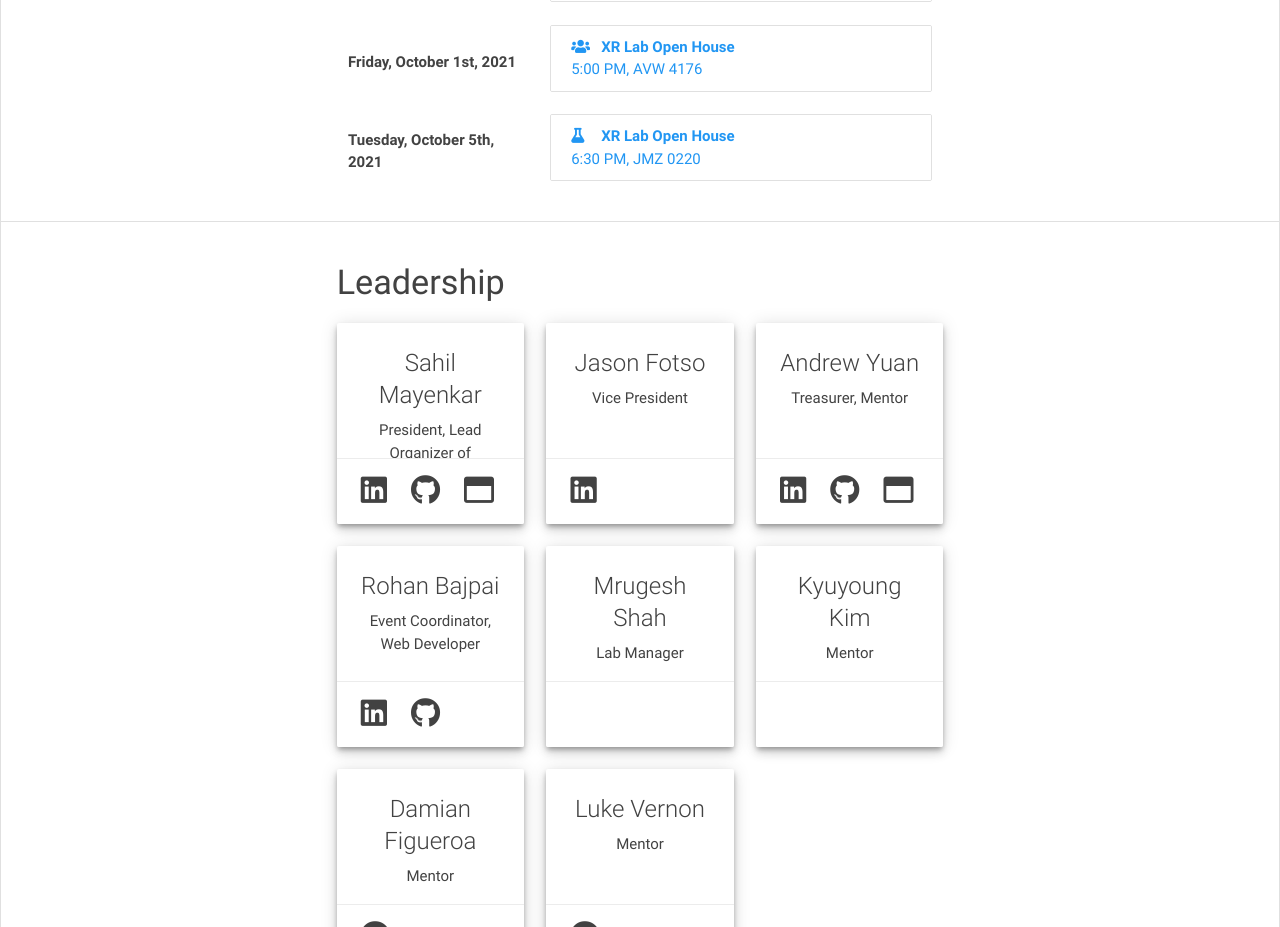
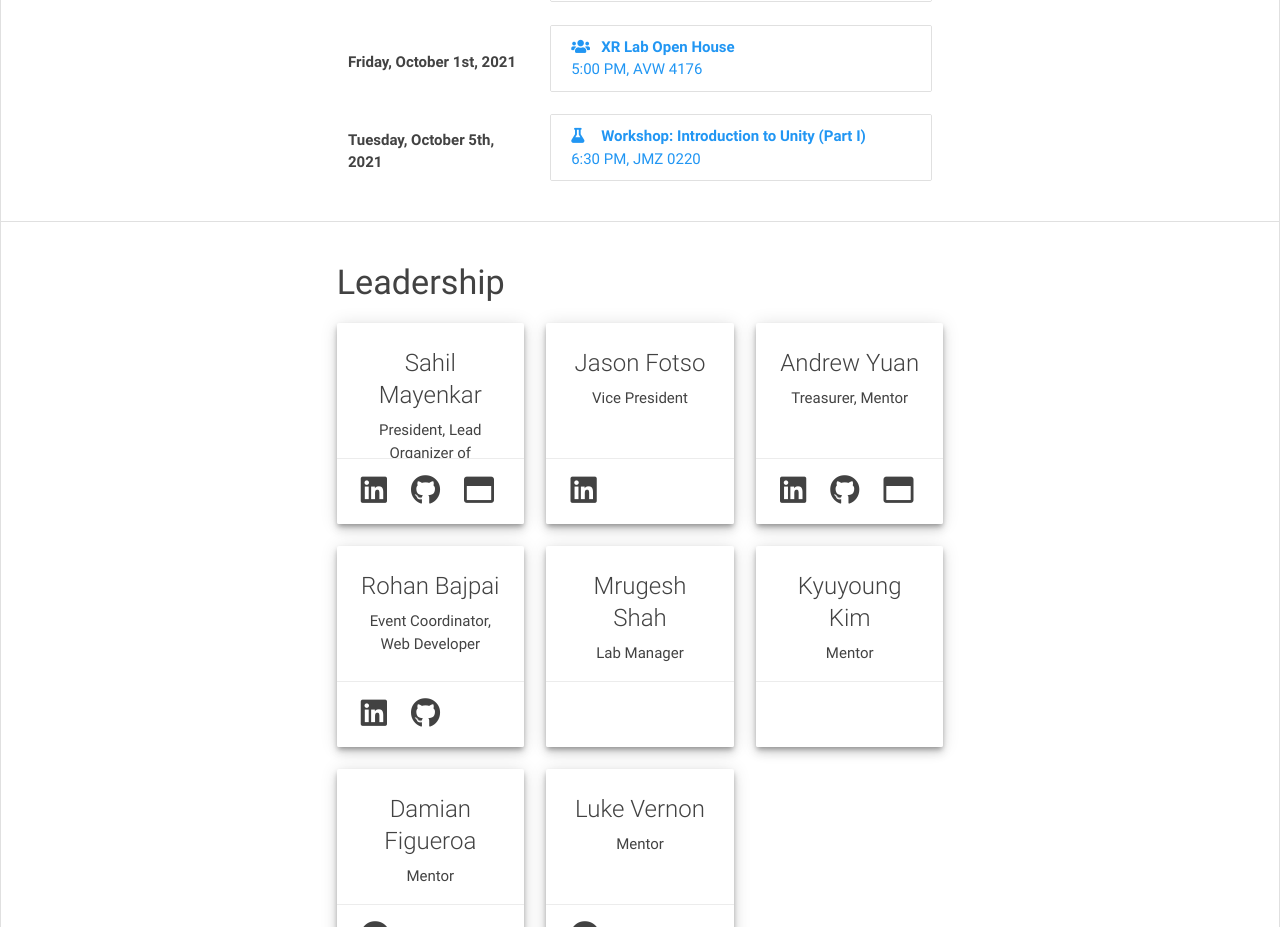
Before and after one commit to umdxrclub/xrc-prev-website, a React (Create React App) app: page / in a window 1280 px wide. Shown: the part 1540-2467 px from the top of the page. Built offline with nearby package versions, Linux system fonts and the light colour scheme.

Commit message:
Update XR_CONSTANTS.js

```diff
--- a/src/XR_CONSTANTS.js
+++ b/src/XR_CONSTANTS.js
@@ -129,7 +129,7 @@ module.exports = Object.freeze({
 			'fa_icon' : 'fa-users'
 		},
 		{
-			'name' : 'XR Lab Open House',
+			'name' : 'Workshop: Introduction to Unity (Part I)',
 			'date' : new Date(2021, 9, 5),
 			'time' : '6:30 PM',
 			'location' : 'JMZ 0220',
```
